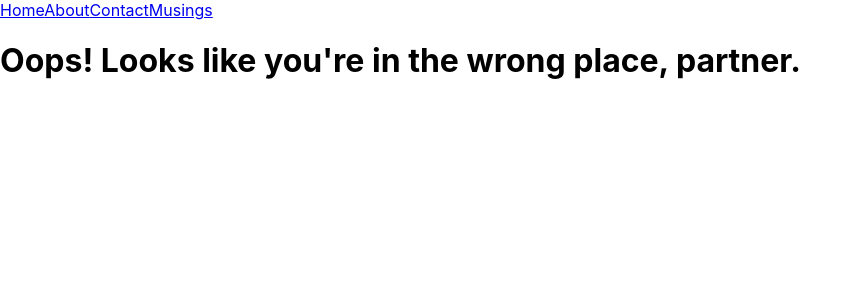
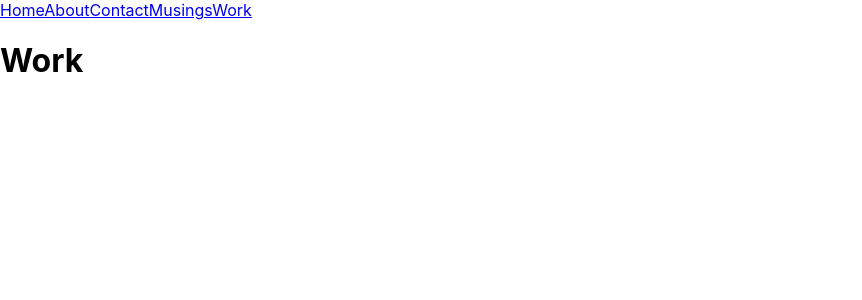
Before and after one commit to Jonathan-MacDuff/the-emporium, a React (Create React App) app: page /work in a window 1280 px wide. Shown: the top 300 px of the page, without its empty margins (0-862 px from the left). Built offline with nearby package versions, Linux system fonts and the light colour scheme.

Commit message:
added Work page

```diff
--- a/src/components/NavBar.js
+++ b/src/components/NavBar.js
@@ -8,6 +8,7 @@ function NavBar() {
             <NavLink to="/about">About</NavLink>
             <NavLink to="/contact">Contact</NavLink>
             <NavLink to="/musings">Musings</NavLink>
+            <NavLink to="/work">Work</NavLink>
         </nav>
     )
 };
--- /dev/null
+++ b/src/pages/Work.js
@@ -0,0 +1,13 @@
+
+
+function Work() {
+
+
+    return (
+        <div>
+            <h1>Work</h1>
+        </div>
+    )
+};
+
+export default Work;
--- a/src/routes.js
+++ b/src/routes.js
@@ -3,6 +3,7 @@ import Home from "./pages/Home";
 import About from "./pages/About";
 import Contact from "./pages/Contact";
 import Musings from "./pages/Musings";
+import Work from "./pages/Work";
 import ErrorPage from "./components/ErrorPage";
 
 const routes = [
@@ -26,6 +27,10 @@ const routes = [
             {
                 path: "/musings",
                 element: <Musings />
+            },
+            {
+                path: "/work",
+                element: <Work />
             }
         ]
     }
```
